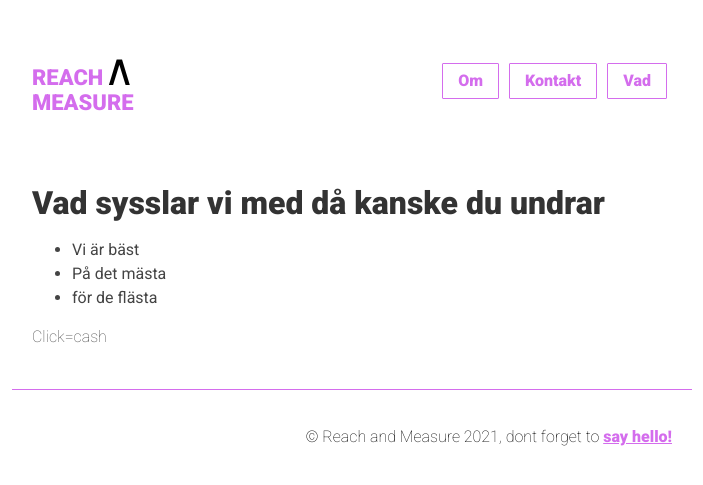
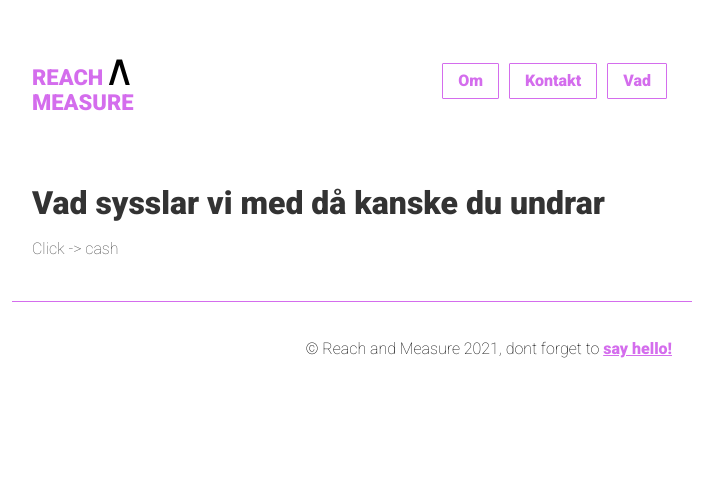
Before and after one commit to reachandmeasure/RetM, a Jekyll site: the page built from what-we-do.md, in a window 1280 px wide. Shown: the top 485 px of the page, without its empty margins (288-991 px from the left). Built offline with Jekyll 4.4.1, drawn with Linux system fonts in a browser that asks for light colours.

Commit message:
Update what-we-do.md

```diff
--- a/what-we-do.md
+++ b/what-we-do.md
@@ -10,8 +10,4 @@ description: >-
 
 # Vad sysslar vi med då kanske du undrar
 
-- Vi är bäst
-- På det mästa
-- för de flästa
-
-Click=cash
+Click -> cash
```
